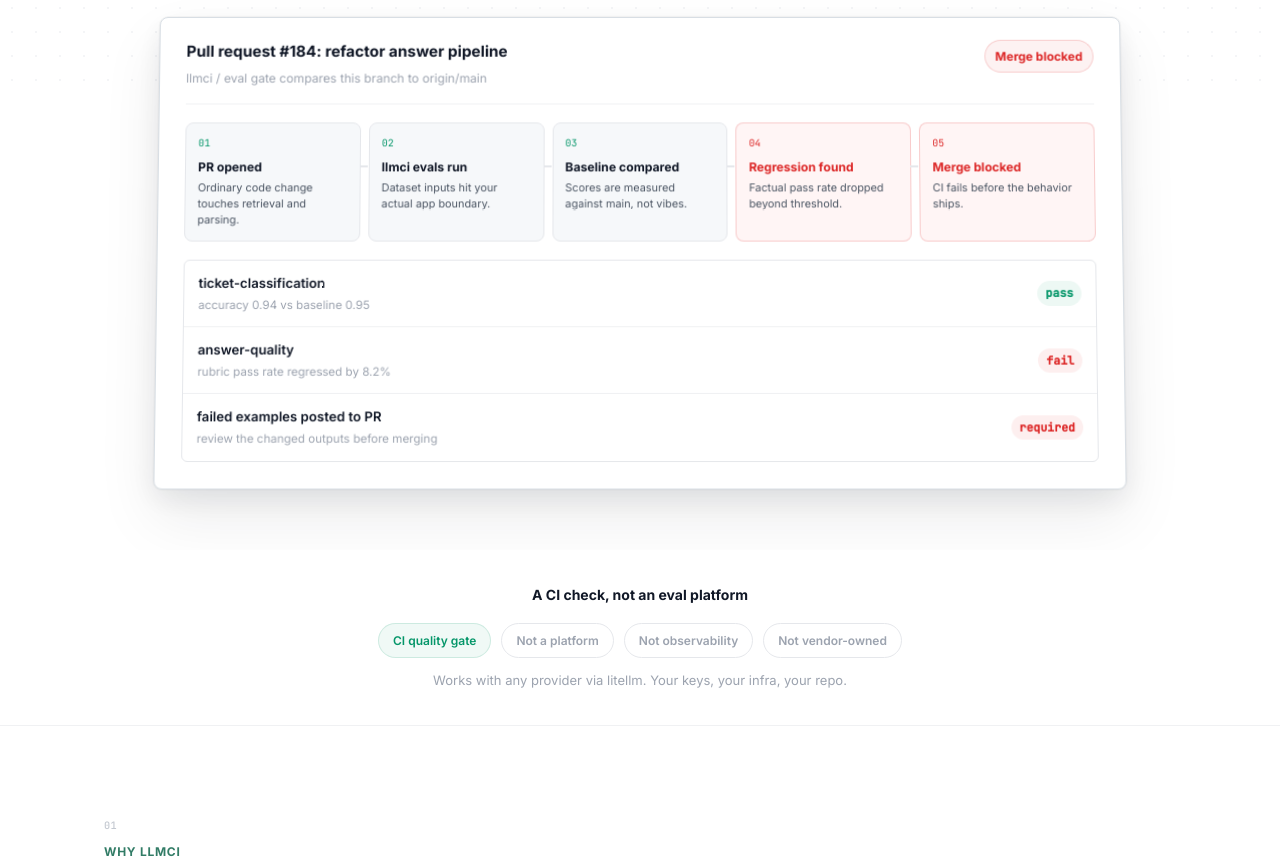
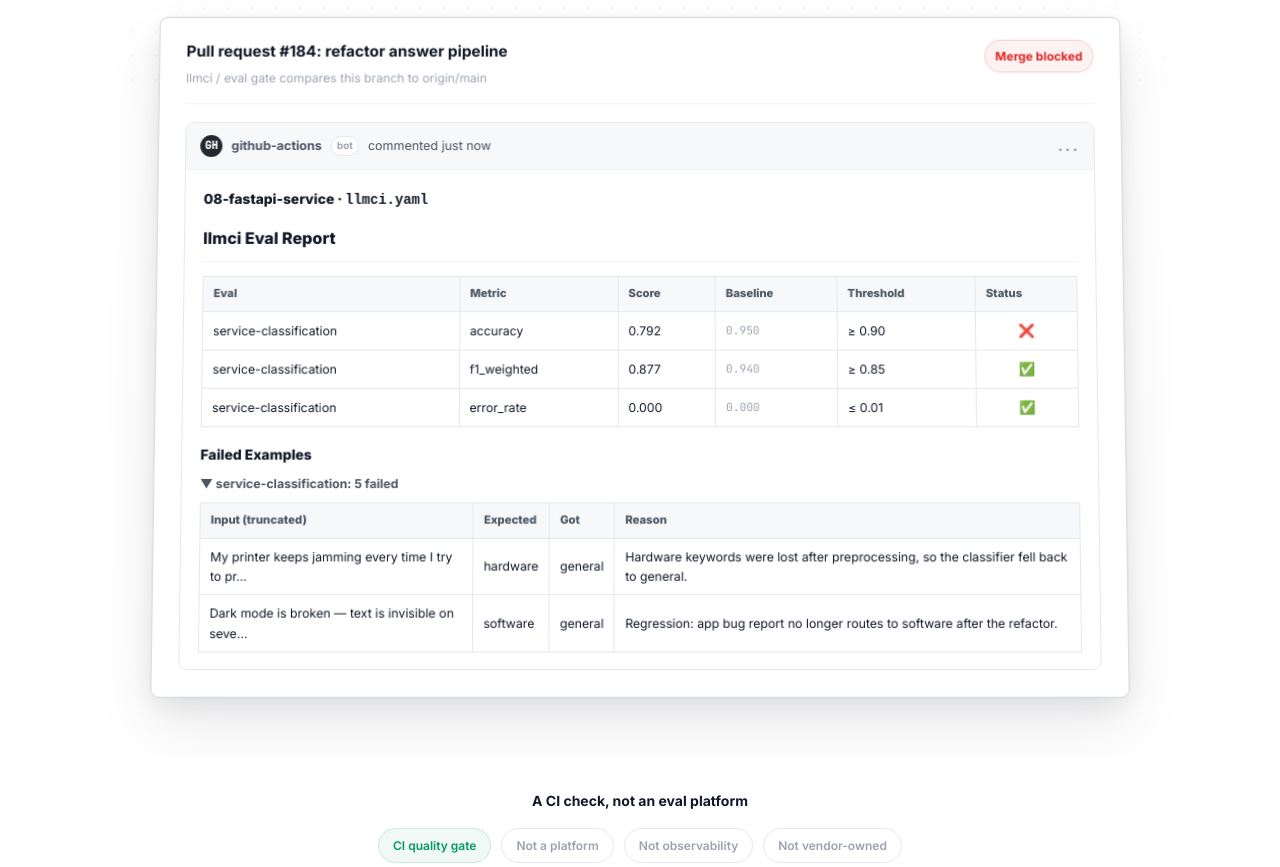
Before and after one commit to llmci-cli/llmci, a plain HTML site: page index.html in a window 1280 px wide. Shown: the part 700-1567 px from the top of the page. Drawn offline with Linux system fonts and the light colour scheme.

Commit message:
Update hero PR report visual
Co-authored-by: Cursor <cursoragent@cursor.com>

```diff
--- a/index.html
+++ b/index.html
@@ -469,6 +469,132 @@
       color: var(--red);
       font-size: 0.75rem;
       font-weight: 700;
+    }
+
+    .github-comment {
+      border: 1px solid var(--border);
+      border-radius: 8px;
+      background: var(--bg);
+      overflow: hidden;
+    }
+
+    .comment-chrome {
+      display: flex;
+      align-items: center;
+      justify-content: space-between;
+      gap: 16px;
+      padding: 10px 14px;
+      border-bottom: 1px solid var(--border-light);
+      background: #f6f8fa;
+    }
+
+    .comment-author {
+      display: flex;
+      align-items: center;
+      gap: 9px;
+      font-size: 0.78rem;
+      color: var(--text-secondary);
+    }
+
+    .bot-avatar {
+      width: 22px;
+      height: 22px;
+      border-radius: 50%;
+      background: #24292f;
+      color: #fff;
+      display: inline-flex;
+      align-items: center;
+      justify-content: center;
+      font-size: 0.68rem;
+      font-weight: 800;
+      font-family: 'JetBrains Mono', monospace;
+    }
+
+    .bot-badge {
+      padding: 1px 5px;
+      border: 1px solid var(--border);
+      border-radius: 999px;
+      font-size: 0.62rem;
+      font-weight: 700;
+      color: var(--text-tertiary);
+      background: var(--bg);
+    }
+
+    .comment-kebab {
+      color: var(--text-tertiary);
+      font-weight: 700;
+      letter-spacing: 2px;
+    }
+
+    .comment-body {
+      padding: 18px 18px 16px;
+    }
+
+    .report-slice-title {
+      font-size: 0.86rem;
+      font-weight: 800;
+      margin-bottom: 14px;
+    }
+
+    .report-title {
+      font-size: 1rem;
+      font-weight: 800;
+      padding-bottom: 10px;
+      border-bottom: 1px solid var(--border-light);
+      margin-bottom: 14px;
+    }
+
+    .report-table {
+      width: 100%;
+      border-collapse: collapse;
+      font-size: 0.76rem;
+      margin-bottom: 16px;
+    }
+
+    .report-table th,
+    .report-table td {
+      border: 1px solid var(--border);
+      padding: 8px 10px;
+      vertical-align: middle;
+    }
+
+    .report-table th {
+      background: #f6f8fa;
+      font-size: 0.7rem;
+      font-weight: 800;
+      color: var(--text-secondary);
+    }
+
+    .report-table td {
+      color: var(--text);
+    }
+
+    .report-table .muted {
+      color: var(--text-tertiary);
+      font-family: 'JetBrains Mono', monospace;
+      font-size: 0.7rem;
+    }
+
+    .status-cell {
+      text-align: center;
+      font-size: 0.82rem;
+    }
+
+    .failed-title {
+      font-size: 0.86rem;
+      font-weight: 800;
+      margin: 4px 0 8px;
+    }
+
+    .failed-summary {
+      font-size: 0.76rem;
+      font-weight: 700;
+      margin-bottom: 8px;
+      color: var(--text-secondary);
+    }
+
+    .failed-table {
+      margin-bottom: 0;
     }
 
     .gate-flow {
@@ -1580,6 +1706,8 @@
       .hero { padding: 96px 0 0; }
       .hero-showcase { margin-top: 34px; padding-bottom: 48px; }
       .hero-showcase-inner { transform: none; }
+      .comment-body { overflow-x: auto; }
+      .report-table { min-width: 640px; }
       .comp-table { font-size: 0.75rem; }
       .comp-table td, .comp-table th { padding: 13px 14px; }
       .pipeline-diagram { overflow-x: auto; }
@@ -1854,54 +1982,83 @@
               </div>
               <div class="pr-status">Merge blocked</div>
             </div>
-            <div class="gate-flow">
-              <div class="gate-step">
-                <div class="num">01</div>
-                <h3>PR opened</h3>
-                <p>Ordinary code change touches retrieval and parsing.</p>
+            <div class="github-comment">
+              <div class="comment-chrome">
+                <div class="comment-author">
+                  <span class="bot-avatar">GH</span>
+                  <strong>github-actions</strong>
+                  <span class="bot-badge">bot</span>
+                  <span>commented just now</span>
+                </div>
+                <div class="comment-kebab">...</div>
               </div>
-              <div class="gate-step">
-                <div class="num">02</div>
-                <h3>llmci evals run</h3>
-                <p>Dataset inputs hit your actual app boundary.</p>
-              </div>
-              <div class="gate-step">
-                <div class="num">03</div>
-                <h3>Baseline compared</h3>
-                <p>Scores are measured against main, not vibes.</p>
-              </div>
-              <div class="gate-step fail">
-                <div class="num">04</div>
-                <h3>Regression found</h3>
-                <p>Factual pass rate dropped beyond threshold.</p>
-              </div>
-              <div class="gate-step fail">
-                <div class="num">05</div>
-                <h3>Merge blocked</h3>
-                <p>CI fails before the behavior ships.</p>
-              </div>
-            </div>
-            <div class="check-run">
-              <div class="check-run-row">
-                <div>
-                  <div class="check-name">ticket-classification</div>
-                  <div class="check-detail">accuracy 0.94 vs baseline 0.95</div>
-                </div>
-                <div class="check-badge">pass</div>
-              </div>
-              <div class="check-run-row">
-                <div>
-                  <div class="check-name">answer-quality</div>
-                  <div class="check-detail">rubric pass rate regressed by 8.2%</div>
-                </div>
-                <div class="check-badge fail">fail</div>
-              </div>
-              <div class="check-run-row">
-                <div>
-                  <div class="check-name">failed examples posted to PR</div>
-                  <div class="check-detail">review the changed outputs before merging</div>
-                </div>
-                <div class="check-badge fail">required</div>
+              <div class="comment-body">
+                <div class="report-slice-title">08-fastapi-service · <code>llmci.yaml</code></div>
+                <div class="report-title">llmci Eval Report</div>
+                <table class="report-table">
+                  <thead>
+                    <tr>
+                      <th>Eval</th>
+                      <th>Metric</th>
+                      <th>Score</th>
+                      <th>Baseline</th>
+                      <th>Threshold</th>
+                      <th>Status</th>
+                    </tr>
+                  </thead>
+                  <tbody>
+                    <tr>
+                      <td>service-classification</td>
+                      <td>accuracy</td>
+                      <td>0.792</td>
+                      <td class="muted">0.950</td>
+                      <td>≥ 0.90</td>
+                      <td class="status-cell">❌</td>
+                    </tr>
+                    <tr>
+                      <td>service-classification</td>
+                      <td>f1_weighted</td>
+                      <td>0.877</td>
+                      <td class="muted">0.940</td>
+                      <td>≥ 0.85</td>
+                      <td class="status-cell">✅</td>
+                    </tr>
+                    <tr>
+                      <td>service-classification</td>
+                      <td>error_rate</td>
+                      <td>0.000</td>
+                      <td class="muted">0.000</td>
+                      <td>≤ 0.01</td>
+                      <td class="status-cell">✅</td>
+                    </tr>
+                  </tbody>
+                </table>
+                <div class="failed-title">Failed Examples</div>
+                <div class="failed-summary">▼ service-classification: 5 failed</div>
+                <table class="report-table failed-table">
+                  <thead>
+                    <tr>
+                      <th>Input (truncated)</th>
+                      <th>Expected</th>
+                      <th>Got</th>
+                      <th>Reason</th>
+                    </tr>
+                  </thead>
+                  <tbody>
+                    <tr>
+                      <td>My printer keeps jamming every time I try to pr...</td>
+                      <td>hardware</td>
+                      <td>general</td>
+                      <td>Hardware keywords were lost after preprocessing, so the classifier fell back to general.</td>
+                    </tr>
+                    <tr>
+                      <td>Dark mode is broken — text is invisible on seve...</td>
+                      <td>software</td>
+                      <td>general</td>
+                      <td>Regression: app bug report no longer routes to software after the refactor.</td>
+                    </tr>
+                  </tbody>
+                </table>
               </div>
             </div>
           </div>
```
